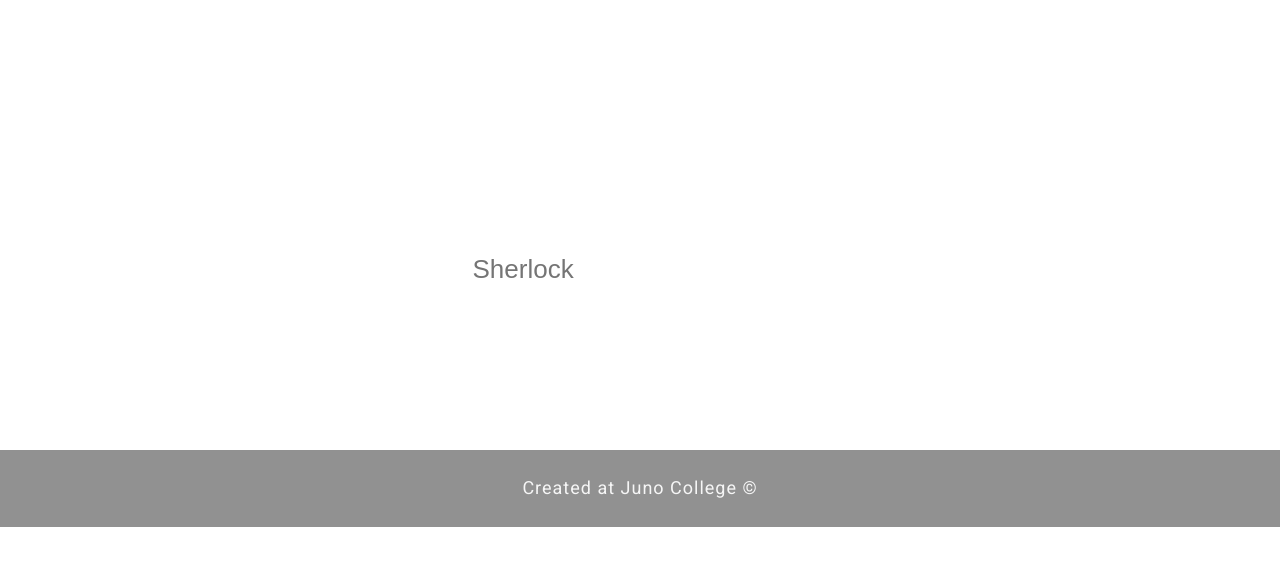
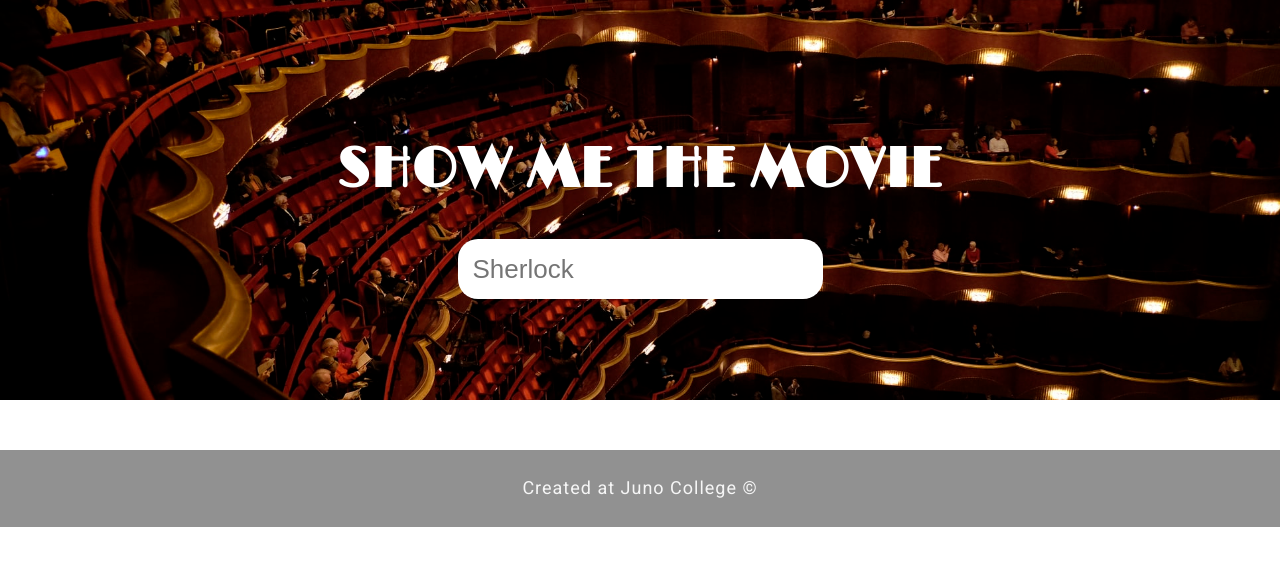
Before and after one commit to sssulp/andre-shotwell-project2, a plain HTML site: page index.html in a window 1280 px wide. Drawn offline with nearby package versions, Linux system fonts and the light colour scheme; files that its build step writes are made by us from their sources.

Commit message:
Add files via upload

```diff
--- a/styles/sass/partials/_header.scss
+++ b/styles/sass/partials/_header.scss
@@ -1,6 +1,6 @@
 /* header styles */
 header {
-    background-image: url("../../project02/assets/theater1.jpg");
+    background-image: url("../styles/assets/theater1.jpg");
     background-size: cover;
     background-position: center;
     height: 50vh;
```
